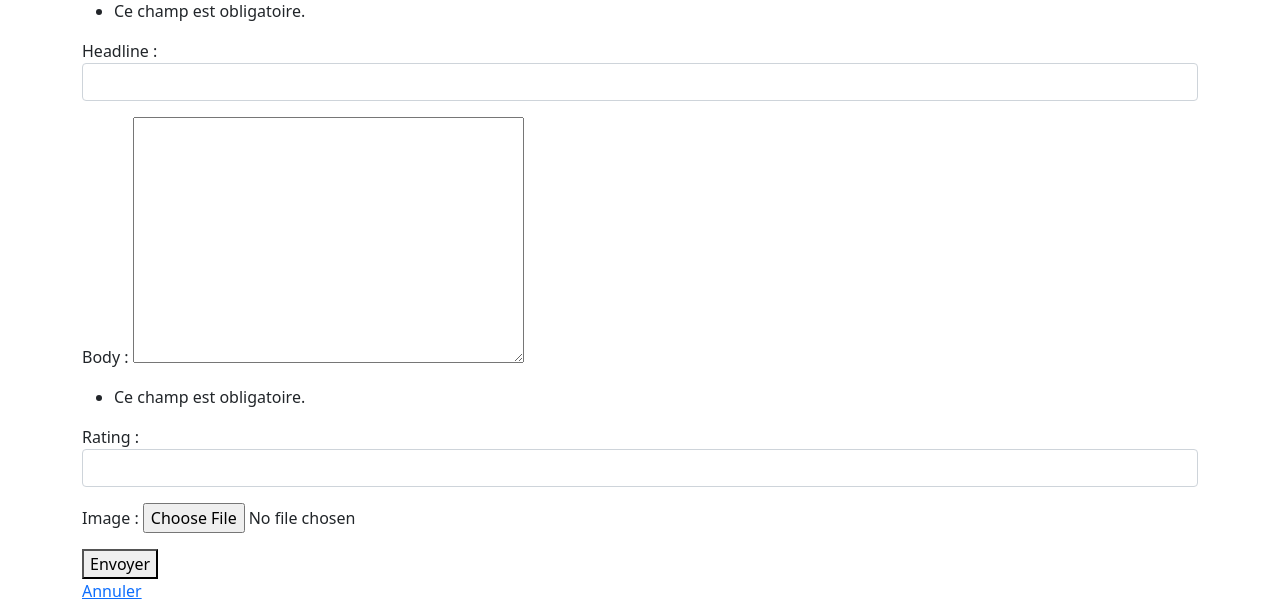
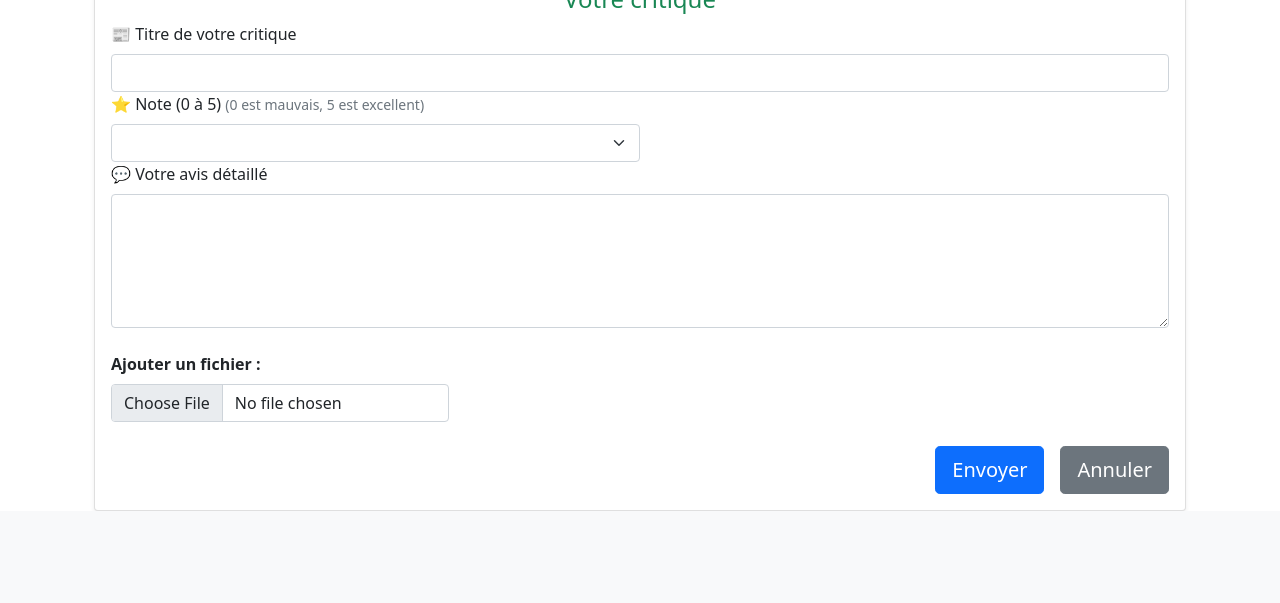
Before and after one commit to AnsiLema/LitreviewFinalVersion, a Django app: page /tickets/1/review/create/ in a window 1280 px wide. Shown: the part 611-1214 px from the top of the page. After the commit the page ends 1122 px from the top, so only its background shows below. Run offline with Django 5.2, Linux system fonts and the light colour scheme; a user stored in the database is signed in; data comes from the database, SQL or seed files in the repository; both versions use the stored data as it was after the commit.

Commit message:
Refactor ticket list view and templates to use a unified posts page
Replaced the `ticket_list` view with a new `posts` view that combines tickets and reviews, supports pagination, and improves usability. Updated URLs, templates, and navigation links to reflect the change. Enhanced form presentation and usability with new CSS utilities.

```diff
--- a/litreview/urls.py
+++ b/litreview/urls.py
@@ -33,7 +33,7 @@ urlpatterns = [
     path('logout/', LogoutView.as_view(), name='logout'),
     path('signup/', authentication.views.signup_page, name='signup'),
     path('home/', reviews.views.home, name='home'),
-    path('ticket/list/', tickets.views.ticket_list, name='ticket_list'),
+    path('ticket/posts/', tickets.views.posts, name='posts'),
     path('ticket/create/', tickets.views.ticket_create, name='ticket_create'),
     path('ticket/review/create/', tickets.views.ticket_and_review_upload, name='ticket_and_review_upload'),
     path('ticket/<int:ticket_id>/', tickets.views.ticket_detail, name='ticket_detail'),
--- a/reviews/templatetags/reviews_extras.py
+++ b/reviews/templatetags/reviews_extras.py
@@ -35,3 +35,8 @@ def rating_into_stars(value):
         return "★" * value + "☆" * (5 - value)
     except ValueError:
         return "Note invalide"
+
+@register.filter
+def add_class(field, css_class):
+    """Ajoute une classe CSS à un champ de formulaire Django"""
+    return field.as_widget(attrs={"class": css_class})
--- a/templates/base.html
+++ b/templates/base.html
@@ -23,7 +23,7 @@
                 <ul class="navbar-nav ms-auto">
                     {% if user.is_authenticated %}
                     <li class="nav-item"><a class="nav-link" href="{% url 'home' %}">Flux</a></li>
-                    <li class="nav-item"><a class="nav-link" href="{% url 'ticket_list' %}">Posts</a></li>
+                    <li class="nav-item"><a class="nav-link" href="{% url 'posts' %}">Posts</a></li>
                     <li class="nav-item"><a class="nav-link" href="{% url 'follow_users' %}">Abonnements</a></li>
                     <li class="nav-item dropdown">
                         <a class="nav-link dropdown-toggle" href="#" id="userDropdown" role="button" data-bs-toggle="dropdown" aria-expanded="false">
--- a/tickets/forms.py
+++ b/tickets/forms.py
@@ -6,12 +6,18 @@ class TicketForm(forms.ModelForm):
     class Meta:
         model = models.Ticket
         fields = ["title", "description", "image"]
-"""
-class ImageForm(forms.ModelForm):
-    class Meta:
-        model = models.Image
-        fields = ["image", "caption"]
-"""
+        labels = {
+            "title": "Titre du Livre",
+            "description": "Description",
+            "image": "Ajouter une Image (optionnel)"
+        }
+        widgets = {
+            "title": forms.TextInput(attrs={"class": "form-control"}),
+            "description": forms.Textarea(attrs={"class": "form-control", "rows": 3}),
+            "image": forms.FileInput(attrs={"class": "form-control"})
+        }
+
+
 class ReviewForm(forms.ModelForm):
     class Meta:
         model = models.Review
@@ -19,4 +25,11 @@ class ReviewForm(forms.ModelForm):
         widgets = {
             "headline": forms.TextInput(attrs={"class": "form-control"}),
             "rating": forms.NumberInput(attrs={"class": "form-control", "min": 0, "max": 5}),
+            "body": forms.Textarea(attrs={"class": "form-control", "rows": 5}),
         }
+        labels = {
+            "headline": "Titre de la Critique",
+            "body": "Contenu de la Critique",
+            "rating": "Note",
+            "image": "Ajouter une Image (optionnel)"
+        }
--- a/tickets/templates/tickets/review_create.html
+++ b/tickets/templates/tickets/review_create.html
@@ -1,18 +1,67 @@
-{% extends 'base.html' %}
+{% extends "base.html" %}
+{% load reviews_extras %}
+
 {% block content %}
-<a href="{% url 'ticket_list' %}">Retour</a>
-<h2>Créer une Critique</h2>
-<p>Vous êtes en train de créer une critique en réponse à :</p>
-<p></p>
-<p>{{ ticket.user }} a demander une critique de : </p>
-<p>{{ ticket.title }}</p>
-<p>{{ ticket.description }}</p>
-<img src="{{ ticket.image.url }}" alt="couverture de {{ ticket.title }}">
-<form method="post" enctype="multipart/form-data">
-    {{ form.as_p }}
-    {% csrf_token %}
-    <button type="submit">Envoyer</button>
-</form>
+<div class="container mt-4">
+    <!-- Bouton Retour -->
+    <div class="mb-3">
+        <a href="{% url 'ticket_list' %}" class="btn btn-outline-secondary">Retour</a>
+    </div>
 
-<a href="{% url 'ticket_list' %}">Annuler</a>
+    <h2 class="text-center">Créer une Critique</h2>
+    <p class="text-muted text-center">
+        Vous êtes en train de créer une critique en réponse à :
+    </p>
+
+    <!-- Affichage du Ticket concerné -->
+    <div class="card shadow-sm mx-auto mb-4">
+        <div class="card-header bg-light">
+            <strong>{{ ticket.user.username }}</strong> a demandé une critique :
+        </div>
+        <div class="card-body">
+            <h5 class="fw-bold">{{ ticket.title }}</h5>
+            <p class="text-muted">{{ ticket.description }}</p>
+            {% if ticket.image %}
+                <div class="text-center">
+                    <img src="{{ ticket.image.url }}" class="img-fluid rounded shadow-sm" alt="Image Ticket"
+                         style="max-width: 250px; height: auto;">
+                </div>
+            {% endif %}
+        </div>
+    </div>
+
+    <!-- Formulaire de la Critique -->
+    <div class="card shadow-sm mx-auto">
+        <div class="card-body">
+            <form method="post" enctype="multipart/form-data">
+                {% csrf_token %}
+
+                <h4 class="text-success text-center">Votre critique</h4>
+                <div class="mb-3">
+                    <label for="{{ form.headline.id_for_label }}" class="form-label">📰 Titre de votre critique</label>
+                    {{ form.headline|add_class:"form-control text-left mx-auto w-85" }}
+
+                    <label for="{{ form.rating.id_for_label }}" class="form-label">⭐ Note (0 à 5)</label>
+                    <small class="form-text text-muted">(0 est mauvais, 5 est excellent)</small>
+                    {{ form.rating|add_class:"form-select w-50" }}
+
+                    <label for="{{ form.body.id_for_label }}" class="form-label">💬 Votre avis détaillé</label>
+                    {{ form.body|add_class:"form-control text-left mx-auto w-85" }}
+                </div>
+
+                <!-- Boutons d'action -->
+                <div class="d-flex justify-content-between mt-4">
+                    <div>
+                        <label class="form-label"><strong>Ajouter un fichier :</strong></label>
+                        {{ form.image|add_class:"form-control w-85" }}
+                    </div>
+                </div>
+                <div class="d-flex justify-content-end gap-3 mt-4">
+                    <button type="submit" class="btn btn-primary btn-lg">Envoyer</button>
+                    <a href="{% url 'posts' %}" class="btn btn-secondary btn-lg">Annuler</a>
+                </div>
+            </form>
+        </div>
+    </div>
+</div>
 {% endblock %}
--- a/tickets/templates/tickets/review_update.html
+++ b/tickets/templates/tickets/review_update.html
@@ -9,7 +9,7 @@
     <button type="submit" value="Envoyer">Enregistrer les modifications</button>
     <hr>
 
-    <a href="{% url 'ticket_list' %}" class="btn btn-secondary">Annuler</a>
+    <a href="{% url 'posts' %}" class="btn btn-secondary">Annuler</a>
 </form>
 
 {% endblock %}
--- a/tickets/templates/tickets/ticket_confirm_delete.html
+++ b/tickets/templates/tickets/ticket_confirm_delete.html
@@ -5,6 +5,6 @@
 <form action="" method="post">
     {% csrf_token %}
     <button type="submit" value="Envoyer">Supprimer</button>
-    <a href="{% url 'ticket_list' %}" class="btn btn-secondary">Annuler</a>
+    <a href="{% url 'posts' %}" class="btn btn-secondary">Annuler</a>
 </form>
 {% endblock %}
--- a/tickets/templates/tickets/ticket_create.html
+++ b/tickets/templates/tickets/ticket_create.html
@@ -1,7 +1,7 @@
 {% extends 'base.html' %}
 
 {% block content %}
-<a href="{% url 'ticket_list' %}">Retour</a>
+<a href="{% url 'posts' %}">Retour</a>
 <h2>Créer un Ticket</h2>
 <form method="post" enctype="multipart/form-data">
     {{ form.as_p }}
--- a/tickets/templates/tickets/ticket_update.html
+++ b/tickets/templates/tickets/ticket_update.html
@@ -7,7 +7,7 @@
     {% csrf_token %}
     {{ form.as_p }}
     <button type="submit" value="Envoyer">Enregistrer les modifications</button>
-    <a href="{% url 'ticket_list' %}" class="btn btn-secondary">Annuler</a>
+    <a href="{% url 'posts' %}" class="btn btn-secondary">Annuler</a>
 </form>
 
 {% endblock %}
--- a/tickets/views.py
+++ b/tickets/views.py
@@ -1,3 +1,7 @@
+from itertools import chain
+
+from django.core.paginator import Paginator
+from django.db.models import CharField, Value
 from django.http import HttpResponseForbidden
 from django.shortcuts import render, redirect, get_object_or_404
 from .models import Ticket, Review
@@ -9,7 +13,7 @@ from . import forms
 @login_required
 def ticket_list(request):
     tickets = Ticket.objects.all().order_by('-time_created')
-    return render(request, "tickets/ticket_list.html", {"tickets": tickets})
+    return render(request, "tickets/posts.html", {"tickets": tickets})
 
 @login_required
 def ticket_create(request):
@@ -135,3 +139,23 @@ def review_delete(request, ticket_id, review_id):
 
     return render(request, "tickets/review_confirm_delete.html", {"review": review,
                                                                   "ticket": review.ticket})
+
+@login_required
+def posts(request):
+    """Affiche tous les tickets et critiques de l'utilisateur connecté"""
+    tickets = Ticket.objects.filter(user=request.user).annotate(post_type=Value("ticket", output_field=CharField()))
+    reviews = Review.objects.filter(user=request.user).annotate(post_type=Value("review", output_field=CharField()))
+
+    # Vérification dans la console Django
+    print(f"🎟️ {request.user.username} - Tickets récupérés : {len(tickets)}")
+    print(f"📝 {request.user.username} - Reviews récupérées : {len(reviews)}")
+
+    # Fusionner les posts et trier par date (du plus récent au plus ancien)
+    user_posts = sorted(chain(tickets, reviews), key=lambda instance: instance.time_created, reverse=True)
+
+    # Ajouter une pagination
+    paginator = Paginator(user_posts, 5)  # 5 publications par page
+    page = request.GET.get("page")
+    paged_posts = paginator.get_page(page)
+
+    return render(request, "tickets/posts.html", {"paged_posts": paged_posts})
```
Also changed, not shown: reviews/templates/reviews/home.html (+7 -7 lines), reviews/views.py (+4 -4 lines), tickets/templates/tickets/posts.html (added, +82 -0 lines), tickets/templates/tickets/ticket_and_review_upload.html (+39 -10 lines), tickets/templates/tickets/ticket_list.html (deleted, +0 -56 lines), db.sqlite3.
